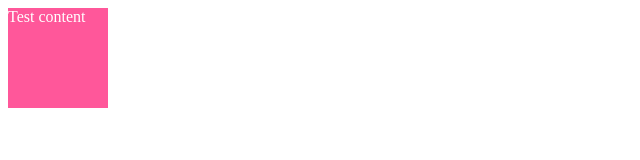
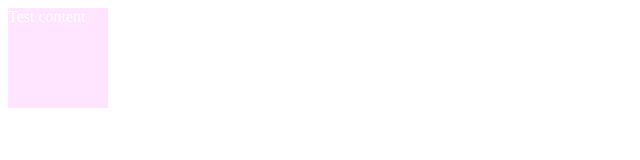
Before and after one commit to gcazaciuc/slice-machine, a website: page src/fixtures/pseudo-classes.html in a window 1280 px wide. In both pictures the pointer is over the element "Test content". Shown: the whole page, without its empty margins (0-640 px from the left). Drawn offline with Linux system fonts and the light colour scheme.

Commit message:
Update tests

```diff
--- a/src/fixtures/pseudo-classes.html
+++ b/src/fixtures/pseudo-classes.html
@@ -10,7 +10,7 @@
         }
 
         p:hover {
-            background: #ff579a;
+            background: rgba(255, 0, 255, 0.1);
             color: white;
         }
     </style>
```
Also changed, not shown: 1 other file.
